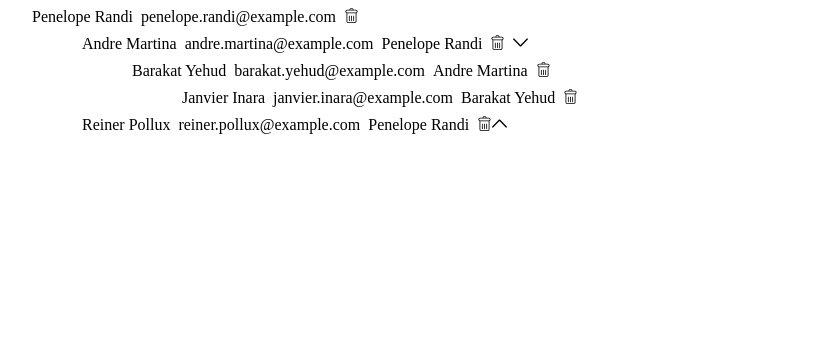
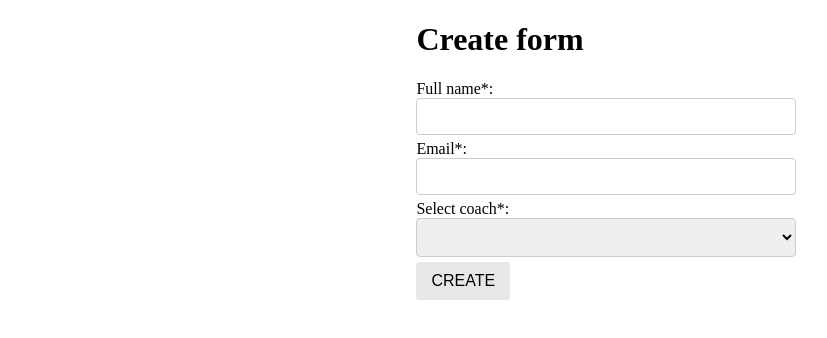
Before and after one commit to MIXEDD/visma, a React (Create React App) app: page / in a window 1280 px wide. Shown: the top 338 px of the page, without its empty margins (34-861 px from the left). Built offline with nearby package versions, Linux system fonts and the light colour scheme.

Commit message:
Uncommented routes

```diff
--- a/src/App.tsx
+++ b/src/App.tsx
@@ -3,13 +3,14 @@ import { Route, Routes } from 'react-router-dom';
 
 import Tree from './pages/tree/Tree';
 import { ROUTES } from './constants';
+import Root from './pages/root/Root';
 
 function App() {
     return (
         <div className="App">
             <Routes>
-                {/*<Route path={ROUTES.ROOT} element={<Root />} />*/}
-                <Route path={ROUTES.ROOT} element={<Tree />} />
+                <Route path={ROUTES.ROOT} element={<Root />} />
+                <Route path={ROUTES.TREE} element={<Tree />} />
             </Routes>
         </div>
     );
```
